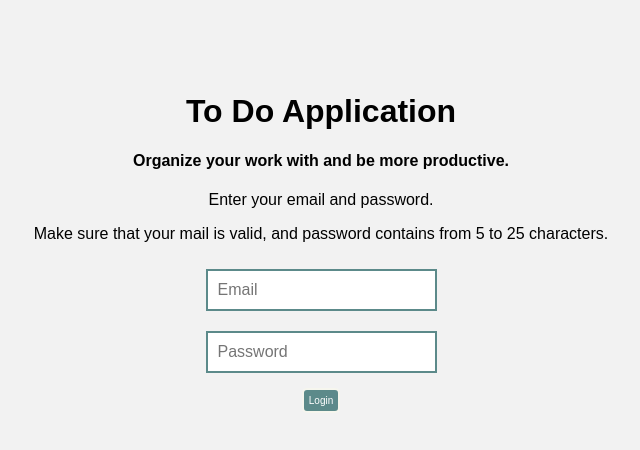
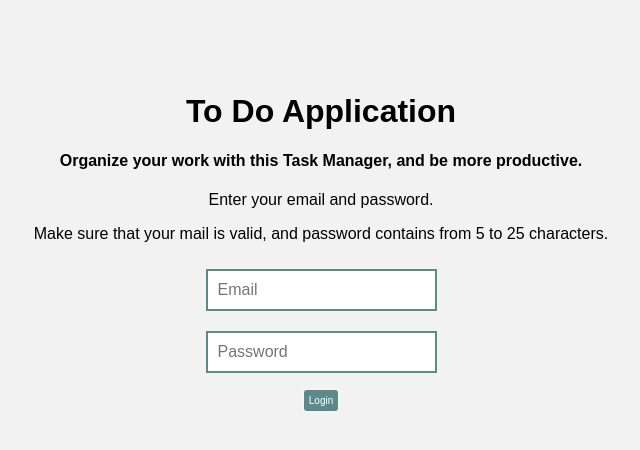
Before and after one commit to tijanadjorovic/todo-app, a React (Create React App) app: page /login in a window 1280 px wide. Shown: the top 450 px of the page, without its empty margins (319-959 px from the left). Built offline with nearby package versions, Linux system fonts and the light colour scheme.

Commit message:
Login text added

```diff
--- a/src/containters/Login/Login.js
+++ b/src/containters/Login/Login.js
@@ -63,7 +63,7 @@ class Login extends React.Component {
       <div>
         <header>
           <h1>To Do Application</h1>
-          <h4>Organize your work with and be more productive.</h4>
+          <h4>Organize your work with this Task Manager, and be more productive.</h4>
           <p>Enter your email and password.</p>
           <p>Make sure that your mail is valid, and password contains from 5 to 25 characters.</p>
         </header>
```
